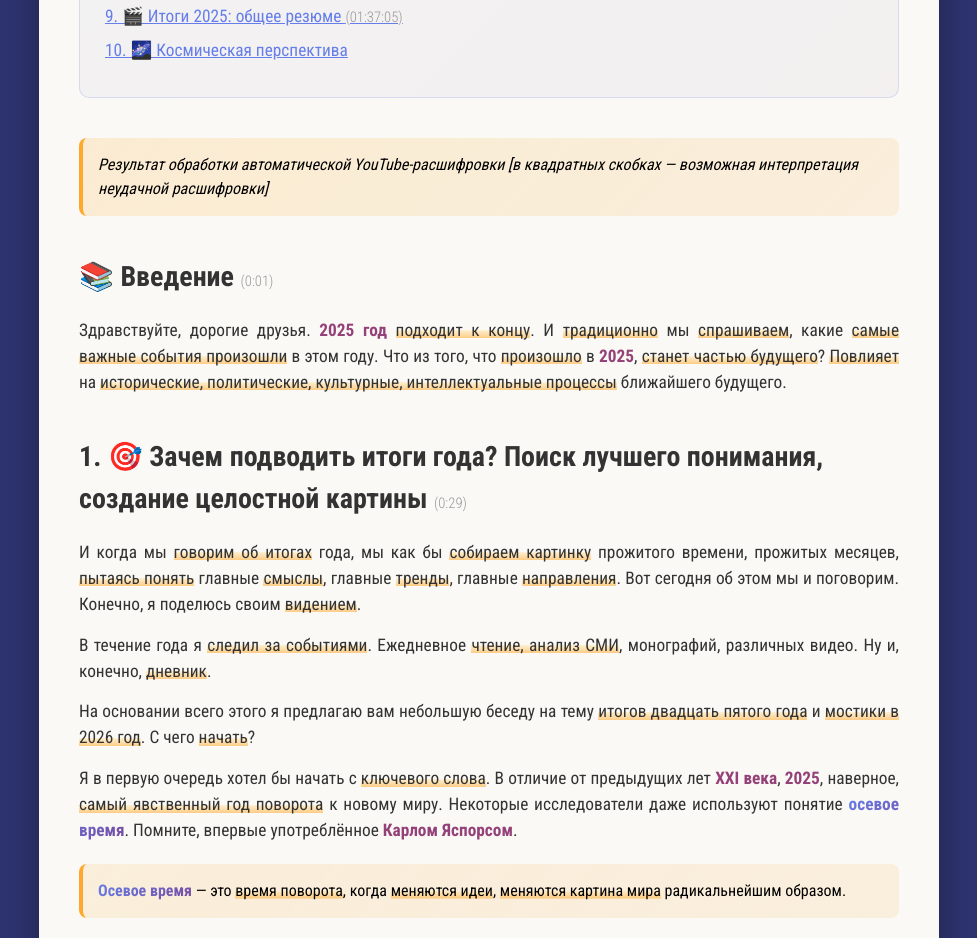
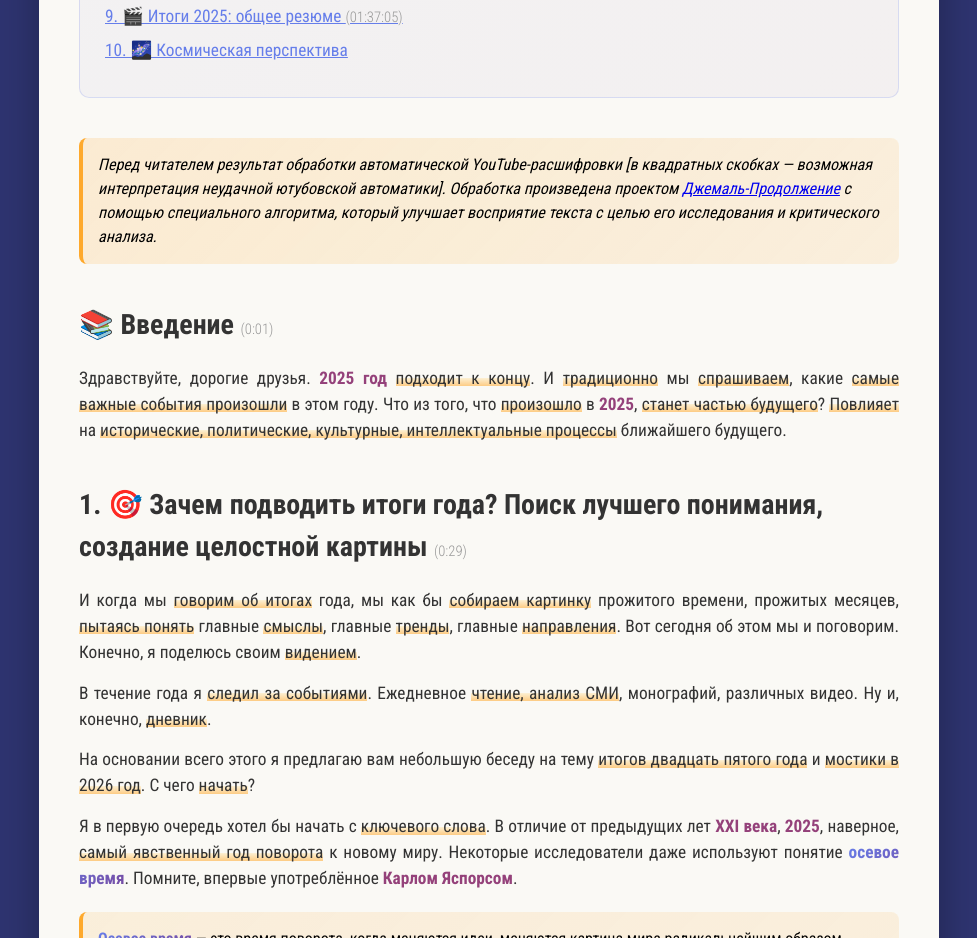
Before and after one commit to AndreyM-hub/Baumeister-Itogi-2025, a plain HTML site: page index.html in a window 1280 px wide. Shown: the part 1000-1938 px from the top of the page, without its empty margins (151-1128 px from the left). Drawn offline with Linux system fonts and the light colour scheme.

Commit message:
Вторая редакция

```diff
--- a/index.html
+++ b/index.html
@@ -213,7 +213,7 @@
     <div class="container">
         <h1>📅 2025: новое осевое время. Итоги года с Андреем Баумейстером</h1>
         <div class="author">Андрей Баумейстер</div>
-        <div class="author"><a href="https://www.youtube.com/watch?v=DNYgOaZXlhg" target="_blank">YouTube</a>   </div>
+        <div class="author"><a href="https://www.youtube.com/watch?v=DNYgOaZXlhg" target="_blank">YouTube</a></div>
 
         <div class="toc" id="toc">
             <h2>Оглавление</h2>
@@ -251,7 +251,7 @@
         </div>
 
         <div class="warning">
-            Результат обработки автоматической YouTube-расшифровки [в квадратных скобках — возможная интерпретация неудачной расшифровки]
+            Перед читателем результат обработки автоматической YouTube-расшифровки [в квадратных скобках — возможная интерпретация неудачной ютубовской автоматики]. Обработка произведена проектом <a href="https://boosty.to/jamal-sequel" target="_blank">Джемаль-Продолжение</a> с помощью специального алгоритма, который улучшает восприятие текста с целью его исследования и критического анализа.
         </div>
 
         <h2 id="intro">📚 Введение <span class="timecode">(0:01)</span></h2>
```
